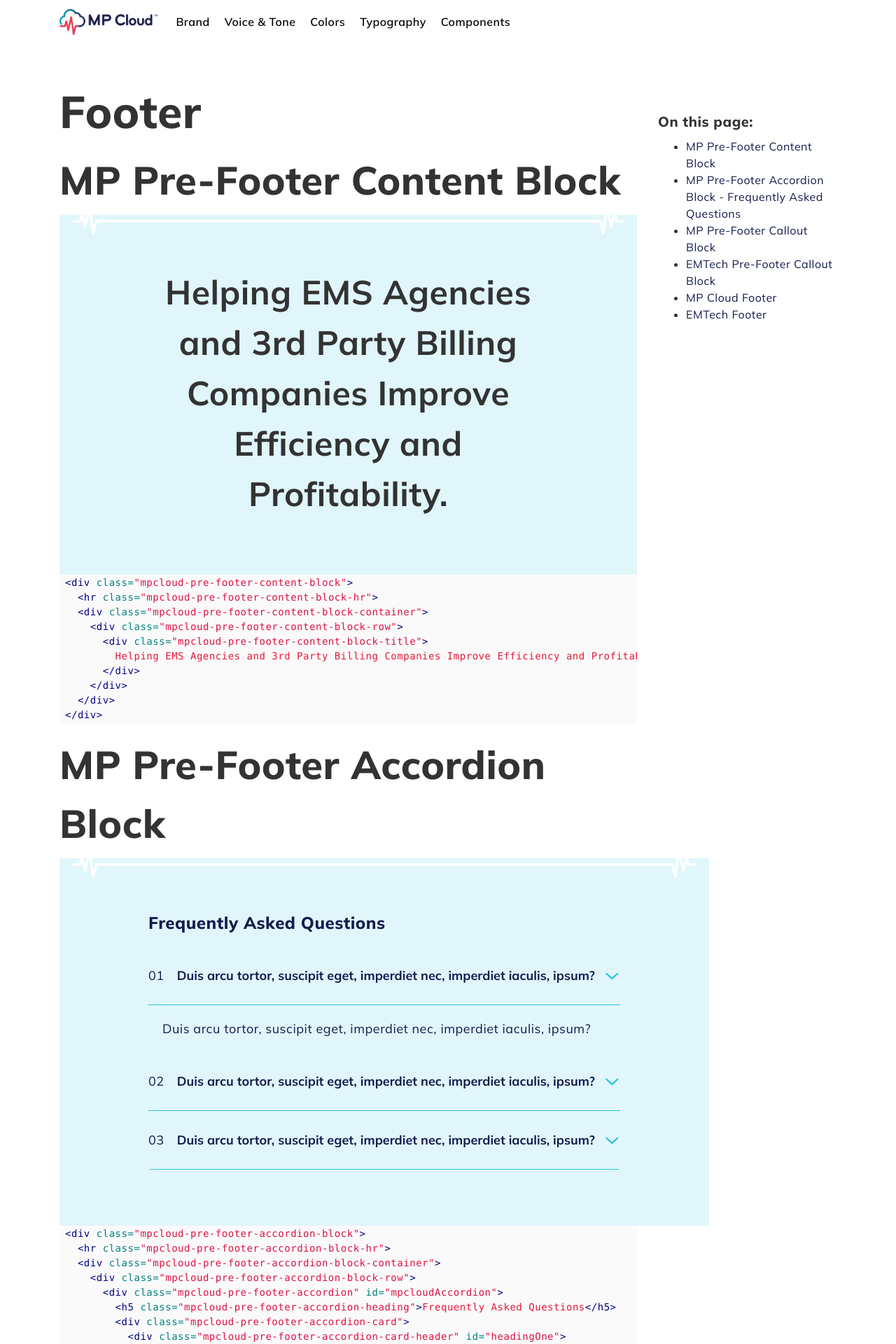
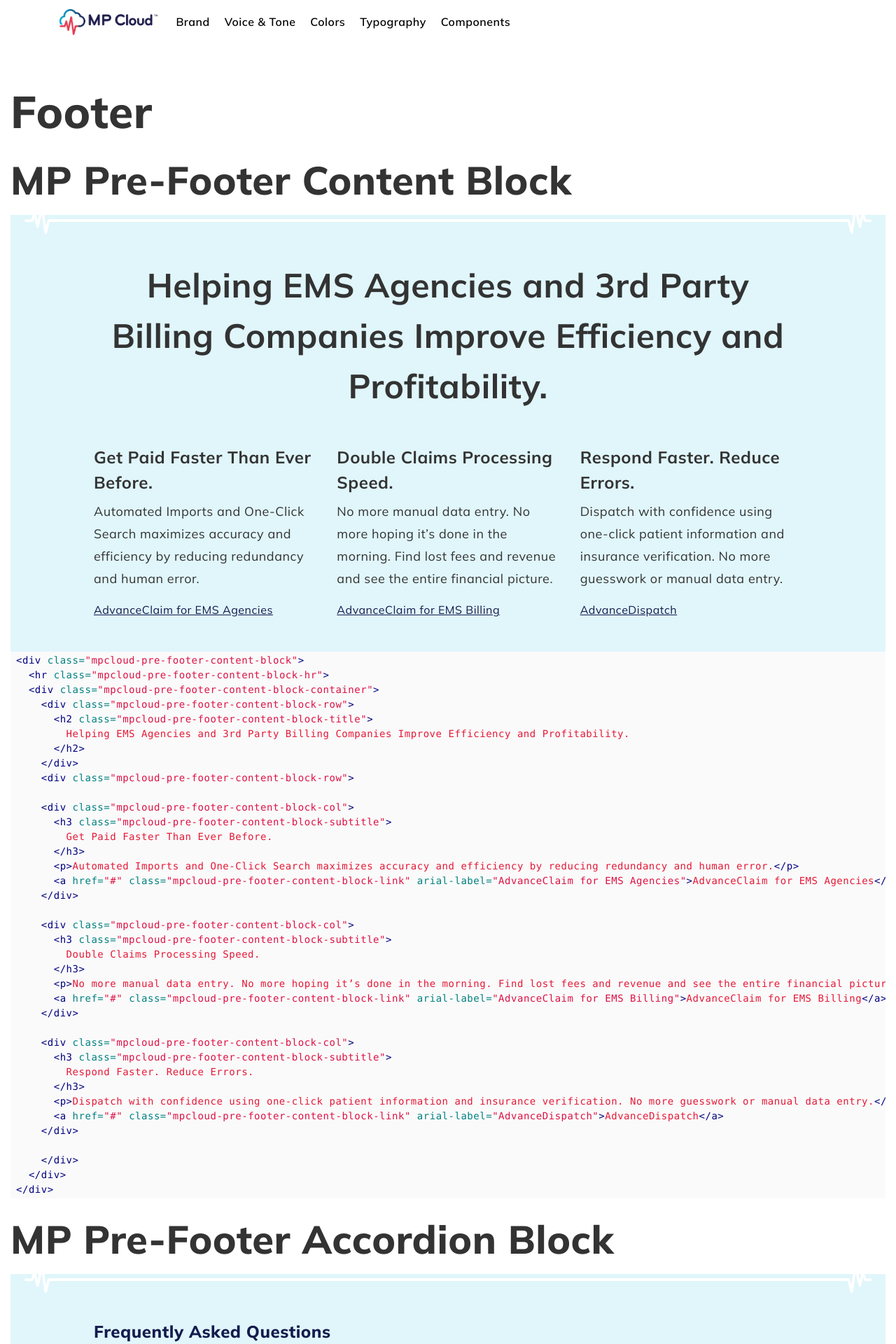
Before and after one commit to ninelabs/mpcloud-design-system, a Jekyll site: the page built from component-footer.md, in a window 1280 px wide. Shown: the top 1920 px of the page at 70% size. Built offline with Jekyll 4.4.1, drawn with Linux system fonts in a browser that asks for light colours; nearby versions of some CDN libraries; some web fonts are replaced; some of the changed text lies outside the part shown.

Commit message:
#33 Completed the MP Cloud Pre-Footer Content Block & Fix the MP Pre-Footer Accordion Block Styling

```diff
--- a/_sass/_footer.scss
+++ b/_sass/_footer.scss
@@ -69,64 +69,101 @@
 
 .mpcloud-pre-footer-content-block,
 .mpcloud-pre-footer-accordion-block {
+  @extend .w-100;
   display: inline-block;
   background-color: $cloud-blue-lightest;
 
   &-hr {
     position: relative;
-    height: 4px;
+    height: .25rem;
     background-color: $white;
     border: none;
-    margin: 7px 60px;
+    margin: .4rem 3.75rem;
 
     &::before,
     &::after {
       content: '';
       display: block;
       position: absolute;
-      top: -19px;
-      width: 42px;
-      height: 40px;
+      top: -1.2rem;
+      width: 2.5rem;
+      height: 2.5rem;
     }
 
     &::before {
-      left: -42px;
+      left: -2.5rem;
       background: url('../assets/img/PreFooterLeft.svg');
     }
 
     &::after {
-      right: -42px;
+      right: -2.5rem;
       background: url('../assets/img/PreFooterRight.svg');
     }
   }
 
   &-container {
     @extend .container;
-    padding-top: 56px;
-    padding-right: 142px;
-    padding-bottom: 80px;
-    padding-left: 142px;
+    padding: 3rem 4rem;
+
+    @include media-breakpoint-down(sm) {
+      padding: 1.5rem;
+    }
   }
 
   &-row {
     @extend .row;
   }
 
+  &-col {
+    @extend .col;
+
+    @include media-breakpoint-down(sm) {
+      margin: 1.5rem 0;
+      flex-basis: 100%;
+    }
+  }
+
   &-title {
     @extend .col;
     @extend .text-center;
-    font-size: 48px;
+    font-size: 3rem;
     font-weight: bold;
+    margin-bottom: 3rem;
+
+    @include media-breakpoint-down(sm) {
+      font-size: 2rem;
+      margin-bottom: 0rem;
+    }
+  }
+
+  &-subtitle {
+    @extend .text-left;
+    font-size: 1.5rem;
+    font-weight: bold;
+  }
+
+  &-link {
+    color: $mp-blue;
+    text-decoration: underline;
+
+    &:hover {
+      text-decoration: none;
+    }
   }
 }
 
 .mpcloud-pre-footer-accordion {
   @extend .accordion;
   color: $mp-blue;
-  font-size: 18px;
+  font-size: 1.125rem;
+  flex-basis: 100%;
 
   &-heading {
-    padding-bottom: 8px;
+    padding-bottom: .5rem;
+  }
+
+  &-block-row {
+    margin: 0rem !important;
   }
 
   &-card {
@@ -134,27 +171,35 @@
     background: none;
     border: none;
 
+    &:not(:last-child){
+      border-bottom: 1px solid $cloud-blue-light !important;
+    }
+
     &-header {
       @extend .card-header;
       position: relative;
       background: none;
-      padding: 23px 0;
-      border-color: $cloud-blue-light;
+      padding: 1rem 0;
+      border-color: transparent;
       margin-bottom: 0 !important;
+      font-size: 1.125rem;
+      color: $mp-blue;
+      display: flex;
+      flex-direction: row;
+      flex-wrap: nowrap;
+      align-content: center;
 
       @include media-breakpoint-up(lg) {
         white-space: nowrap;
+        align-items: center;
       }
 
-      &::after {
-        font-family: 'emtechandmpcloudIcons';
-        content: '\e90f';
+      i {
         display: block;
         position: absolute;
-        top: 35%;
-        right: 0;
-        height: 24px;
-        width: 23px;
+        top: .25rem;
+        right: .25rem;
+        font-size: 1.5rem;
         color: $cloud-blue-light;
         text-align: center;
       }
@@ -162,6 +207,12 @@
 
     &-body {
       @extend .card-body;
+      padding: 0 1rem 2rem 3.5rem;
+
+      @include media-breakpoint-up(lg) {
+        padding: 0 1rem 2rem 2.5rem;
+        max-width: 95%;
+      }
     }
   }
 
@@ -169,23 +220,43 @@
     vertical-align: middle;
 
     @include media-breakpoint-down(md) {
-      padding: 6px 12px;
+      padding: .375rem .75rem;
     }
   }
 
   &-btn-link {
     @extend .btn-link;
-    font-size: 18px;
+    font-size: 1.125rem;
     font-weight: bold;
+    color: $mp-blue;
     text-align: left;
     padding-top: 0;
-    padding-right: calc(12px + 23px);
+    padding-right: calc(.75rem + 1.5rem);
     padding-bottom: 0;
-    padding-left: 12px;
+    padding-left: .75rem;
+    padding-right: 3rem;
+    position: relative;
+    display: block !important;
+    width: 100%;
+
+
+    &:hover {
+      color: $mp-blue !important;
+      text-decoration: none !important;
+    }
   }
 
+  &-btn-link[aria-expanded="true"] i {
+    transform: rotate(-180deg);
+  }
+
+  &-btn-link[aria-expanded="false"] i {
+    transform: rotate(0deg);
+  }
+
+
   .mpcloud-pre-footer-accordion-heading {
-    margin-top: 0 !important;
+    margin-top: 0rem !important;
   }
 }
 
--- a/component-footer.md
+++ b/component-footer.md
@@ -5,15 +5,58 @@
 
 
 # Footer
+<style>
+body > .container,
+.docs-content {
+  max-width: 100%;
+}
+
+.nl-docs .docs-content {
+  width: 100% !important;
+  flex: 0 0 100% !important;
+  max-width: 100% !important;
+}
+
+.nl-docs .docs-subnav {
+  display: none;
+}
+</style>
 
 ## MP Pre-Footer Content Block
 <div class="mpcloud-pre-footer-content-block">
   <hr class="mpcloud-pre-footer-content-block-hr">
   <div class="mpcloud-pre-footer-content-block-container">
     <div class="mpcloud-pre-footer-content-block-row">
-      <div class="mpcloud-pre-footer-content-block-title">
+      <h2 class="mpcloud-pre-footer-content-block-title">
         Helping EMS Agencies and 3rd Party Billing Companies Improve Efficiency and Profitability.
-      </div>
+      </h2>
+    </div>
+    <div class="mpcloud-pre-footer-content-block-row">
+
+    <div class="mpcloud-pre-footer-content-block-col">
+      <h3 class="mpcloud-pre-footer-content-block-subtitle">
+        Get Paid Faster Than Ever Before.
+      </h3>
+      <p>Automated Imports and One-Click Search maximizes accuracy and efficiency by reducing redundancy and human error.</p>
+      <a href="#" class="mpcloud-pre-footer-content-block-link" arial-label="AdvanceClaim for EMS Agencies">AdvanceClaim for EMS Agencies</a>
+    </div>
+
+    <div class="mpcloud-pre-footer-content-block-col">
+      <h3 class="mpcloud-pre-footer-content-block-subtitle">
+        Double Claims Processing Speed.
+      </h3>
+      <p>No more manual data entry. No more hoping it’s done in the morning. Find lost fees and revenue and see the entire financial picture.</p>
+      <a href="#" class="mpcloud-pre-footer-content-block-link" arial-label="AdvanceClaim for EMS Billing">AdvanceClaim for EMS Billing</a>
+    </div>
+
+    <div class="mpcloud-pre-footer-content-block-col">
+      <h3 class="mpcloud-pre-footer-content-block-subtitle">
+        Respond Faster. Reduce Errors.
+      </h3>
+      <p>Dispatch with confidence using one-click patient information and insurance verification. No more guesswork or manual data entry.</p>
+      <a href="#" class="mpcloud-pre-footer-content-block-link" arial-label="AdvanceDispatch">AdvanceDispatch</a>
+    </div>
+
     </div>
   </div>
 </div>
@@ -23,9 +66,36 @@
   <hr class="mpcloud-pre-footer-content-block-hr">
   <div class="mpcloud-pre-footer-content-block-container">
     <div class="mpcloud-pre-footer-content-block-row">
-      <div class="mpcloud-pre-footer-content-block-title">
+      <h2 class="mpcloud-pre-footer-content-block-title">
         Helping EMS Agencies and 3rd Party Billing Companies Improve Efficiency and Profitability.
-      </div>
+      </h2>
+    </div>
+    <div class="mpcloud-pre-footer-content-block-row">
+
+    <div class="mpcloud-pre-footer-content-block-col">
+      <h3 class="mpcloud-pre-footer-content-block-subtitle">
+        Get Paid Faster Than Ever Before.
+      </h3>
+      <p>Automated Imports and One-Click Search maximizes accuracy and efficiency by reducing redundancy and human error.</p>
+      <a href="#" class="mpcloud-pre-footer-content-block-link" arial-label="AdvanceClaim for EMS Agencies">AdvanceClaim for EMS Agencies</a>
+    </div>
+
+    <div class="mpcloud-pre-footer-content-block-col">
+      <h3 class="mpcloud-pre-footer-content-block-subtitle">
+        Double Claims Processing Speed.
+      </h3>
+      <p>No more manual data entry. No more hoping it’s done in the morning. Find lost fees and revenue and see the entire financial picture.</p>
+      <a href="#" class="mpcloud-pre-footer-content-block-link" arial-label="AdvanceClaim for EMS Billing">AdvanceClaim for EMS Billing</a>
+    </div>
+
+    <div class="mpcloud-pre-footer-content-block-col">
+      <h3 class="mpcloud-pre-footer-content-block-subtitle">
+        Respond Faster. Reduce Errors.
+      </h3>
+      <p>Dispatch with confidence using one-click patient information and insurance verification. No more guesswork or manual data entry.</p>
+      <a href="#" class="mpcloud-pre-footer-content-block-link" arial-label="AdvanceDispatch">AdvanceDispatch</a>
+    </div>
+
     </div>
   </div>
 </div>
@@ -41,8 +111,9 @@
         <div class="mpcloud-pre-footer-accordion-card">
           <div class="mpcloud-pre-footer-accordion-card-header" id="headingOne">
             <span class="mpcloud-pre-footer-accordion-number">01</span>
-            <button class="btn mpcloud-pre-footer-accordion-btn-link" type="button" data-toggle="collapse" data-target="#collapseOne" aria-expanded="true" aria-controls="collapseOne">
+            <button class="btn mpcloud-pre-footer-accordion-btn-link" type="button" data-toggle="collapse" data-target="#collapseOne" aria-expanded="false" aria-controls="collapseOne">
               Duis arcu tortor, suscipit eget, imperdiet nec, imperdiet iaculis, ipsum?
+              <i class="mpcloud-icon icon-chevron-down"></i>
             </button>
           </div>
           <div id="collapseOne" class="collapse show" aria-labelledby="headingOne" data-parent="#mpcloudAccordion">
@@ -56,6 +127,7 @@
             <span class="mpcloud-pre-footer-accordion-number">02</span>
             <button class="btn mpcloud-pre-footer-accordion-btn-link" type="button" data-toggle="collapse" data-target="#collapseTwo" aria-expanded="false" aria-controls="collapseTwo">
               Duis arcu tortor, suscipit eget, imperdiet nec, imperdiet iaculis, ipsum?
+              <i class="mpcloud-icon icon-chevron-down"></i>
             </button>
           </div>
           <div id="collapseTwo" class="collapse" aria-labelledby="headingTwo" data-parent="#mpcloudAccordion">
@@ -69,6 +141,7 @@
             <span class="mpcloud-pre-footer-accordion-number">03</span>
             <button class="btn mpcloud-pre-footer-accordion-btn-link" type="button" data-toggle="collapse" data-target="#collapseThree" aria-expanded="false" aria-controls="collapseThree">
               Duis arcu tortor, suscipit eget, imperdiet nec, imperdiet iaculis, ipsum?
+              <i class="mpcloud-icon icon-chevron-down"></i>
             </button>
           </div>
           <div id="collapseThree" class="collapse" aria-labelledby="headingThree" data-parent="#mpcloudAccordion">
@@ -92,8 +165,9 @@
         <div class="mpcloud-pre-footer-accordion-card">
           <div class="mpcloud-pre-footer-accordion-card-header" id="headingOne">
             <span class="mpcloud-pre-footer-accordion-number">01</span>
-            <button class="btn mpcloud-pre-footer-accordion-btn-link" type="button" data-toggle="collapse" data-target="#collapseOne" aria-expanded="true" aria-controls="collapseOne">
+            <button class="btn mpcloud-pre-footer-accordion-btn-link" type="button" data-toggle="collapse" data-target="#collapseOne" aria-expanded="false" aria-controls="collapseOne">
               Duis arcu tortor, suscipit eget, imperdiet nec, imperdiet iaculis, ipsum?
+              <i class="mpcloud-icon icon-chevron-down"></i>
             </button>
           </div>
           <div id="collapseOne" class="collapse show" aria-labelledby="headingOne" data-parent="#mpcloudAccordion">
@@ -107,6 +181,7 @@
             <span class="mpcloud-pre-footer-accordion-number">02</span>
             <button class="btn mpcloud-pre-footer-accordion-btn-link" type="button" data-toggle="collapse" data-target="#collapseTwo" aria-expanded="false" aria-controls="collapseTwo">
               Duis arcu tortor, suscipit eget, imperdiet nec, imperdiet iaculis, ipsum?
+              <i class="mpcloud-icon icon-chevron-down"></i>
             </button>
           </div>
           <div id="collapseTwo" class="collapse" aria-labelledby="headingTwo" data-parent="#mpcloudAccordion">
@@ -120,6 +195,7 @@
             <span class="mpcloud-pre-footer-accordion-number">03</span>
             <button class="btn mpcloud-pre-footer-accordion-btn-link" type="button" data-toggle="collapse" data-target="#collapseThree" aria-expanded="false" aria-controls="collapseThree">
               Duis arcu tortor, suscipit eget, imperdiet nec, imperdiet iaculis, ipsum?
+              <i class="mpcloud-icon icon-chevron-down"></i>
             </button>
           </div>
           <div id="collapseThree" class="collapse" aria-labelledby="headingThree" data-parent="#mpcloudAccordion">
```
